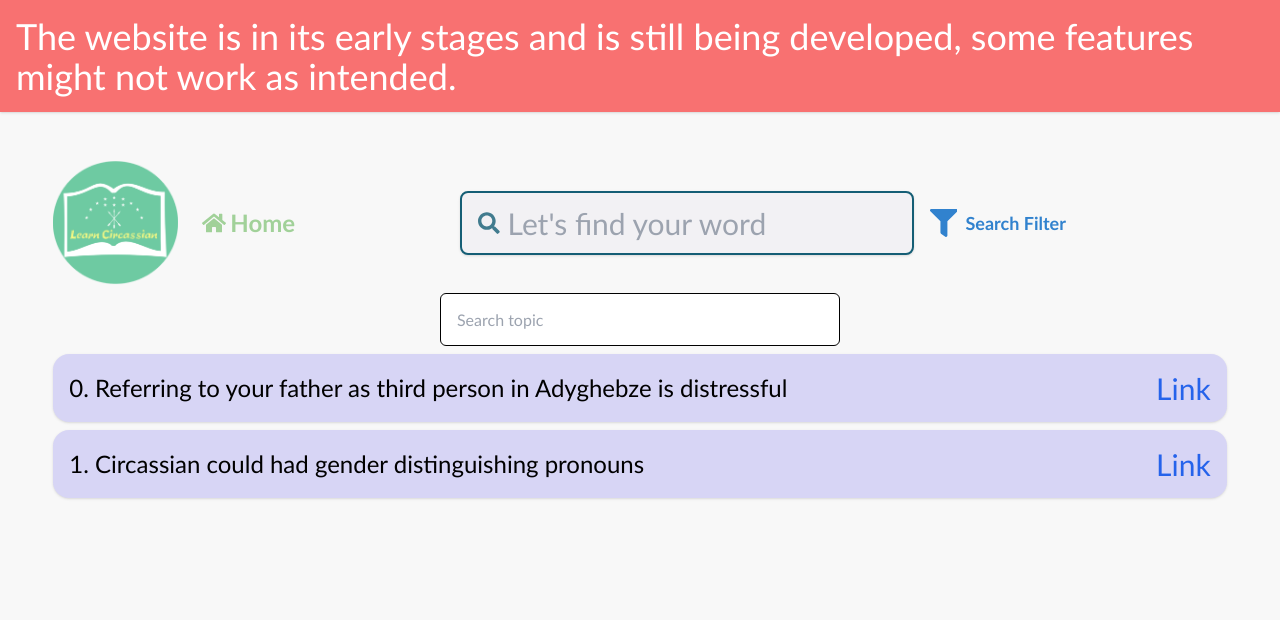
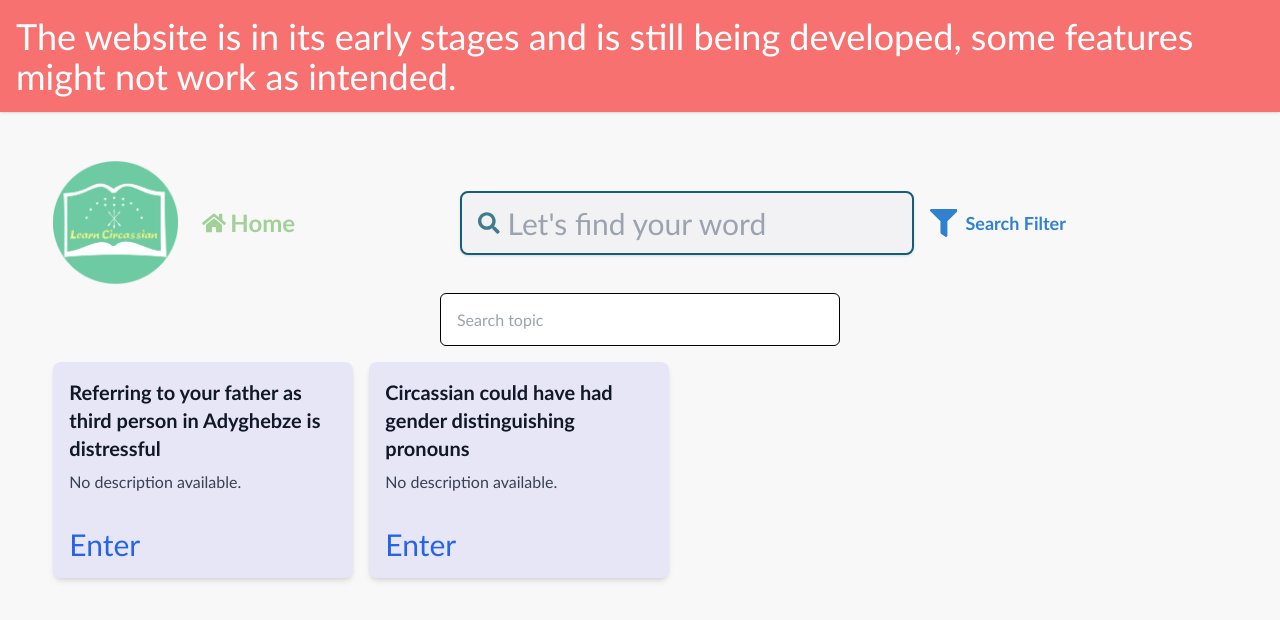
Before and after one commit to LearnCircassian/ultimate-circassian-dictionary-web, a Next.js app: page /blogs in a window 1280 px wide. Shown: the top 620 px of the page. Built offline with nearby package versions, Linux system fonts and the light colour scheme; no server answers; what tailwindcss-safe-area would draw is missing.

Commit message:
Update index.tsx

```diff
--- a/src/containers/blogsPage/index.tsx
+++ b/src/containers/blogsPage/index.tsx
@@ -16,7 +16,7 @@ const BLOGS_LIST: IBlog[] = [
     id: 0,
   },
   {
-    title: "Circassian could had gender distinguishing pronouns",
+    title: "Circassian could have had gender distinguishing pronouns",
     description: "",
     image: "",
     id: 1,
@@ -26,25 +26,32 @@ const BLOGS_LIST: IBlog[] = [
 export default function BlogsPageContainer() {
   const router = useRouter();
   return (
-    <div className="mx-auto mt-2 flex w-11/12 flex-col gap-2">
+    <div className="mx-auto mt-2 flex w-11/12 flex-col gap-4">
       <input
         className="mx-auto min-w-[400px] rounded-md border border-solid border-black p-4"
         placeholder="Search topic"
       />
-      {BLOGS_LIST.map((blog, idx) => {
-        return (
+      <div className="flex flex-row flex-wrap gap-4">
+        {BLOGS_LIST.map((blog, idx) => (
           <div
             onClick={() => router.push(`/blogs/${blog.id}`)}
-            key={blog.title}
-            className="flex flex-row items-center justify-between rounded-2xl bg-indigo-600/20 p-4 text-2xl shadow hover:cursor-pointer hover:bg-indigo-600/30 hover:underline"
+            key={blog.id}
+            className="w-[300px] hover:cursor-pointer lg:flex lg:max-w-full"
           >
-            <h2>
-              {idx}. {blog.title}
-            </h2>
-            <h2 className="text-3xl text-blue-600">Link</h2>
+            <div className="flex flex-col justify-between rounded-lg border border-gray-400 bg-indigo-600/10 p-4 leading-normal shadow-md hover:bg-indigo-600/20 hover:shadow-lg">
+              <div className="mb-8">
+                <div className="mb-2 text-xl font-bold text-gray-900">{blog.title}</div>
+                <p className="text-base text-gray-700">
+                  {blog.description || "No description available."}
+                </p>
+              </div>
+              <div className="flex items-center">
+                <div className="text-3xl text-blue-600 hover:underline">Enter</div>
+              </div>
+            </div>
           </div>
-        );
-      })}
+        ))}
+      </div>
     </div>
   );
 }
```
